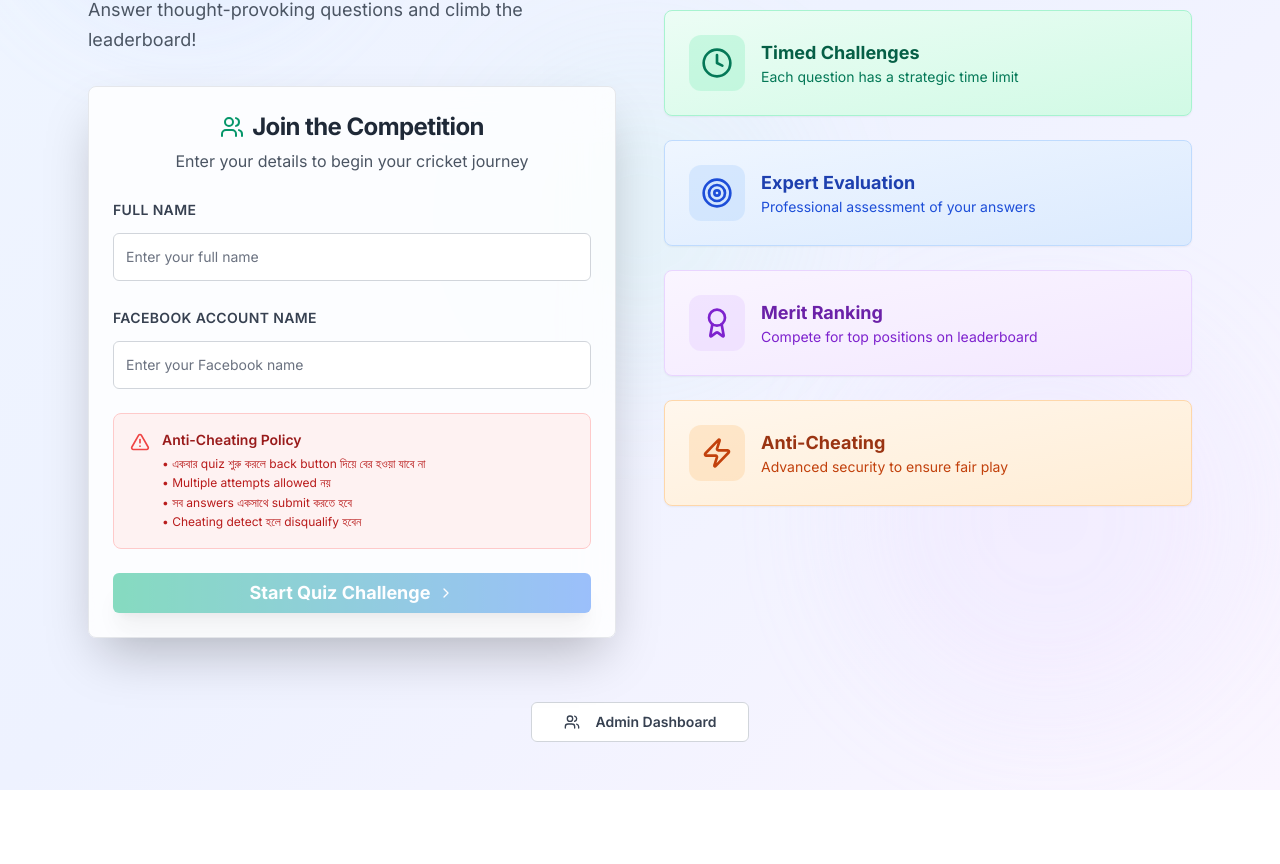
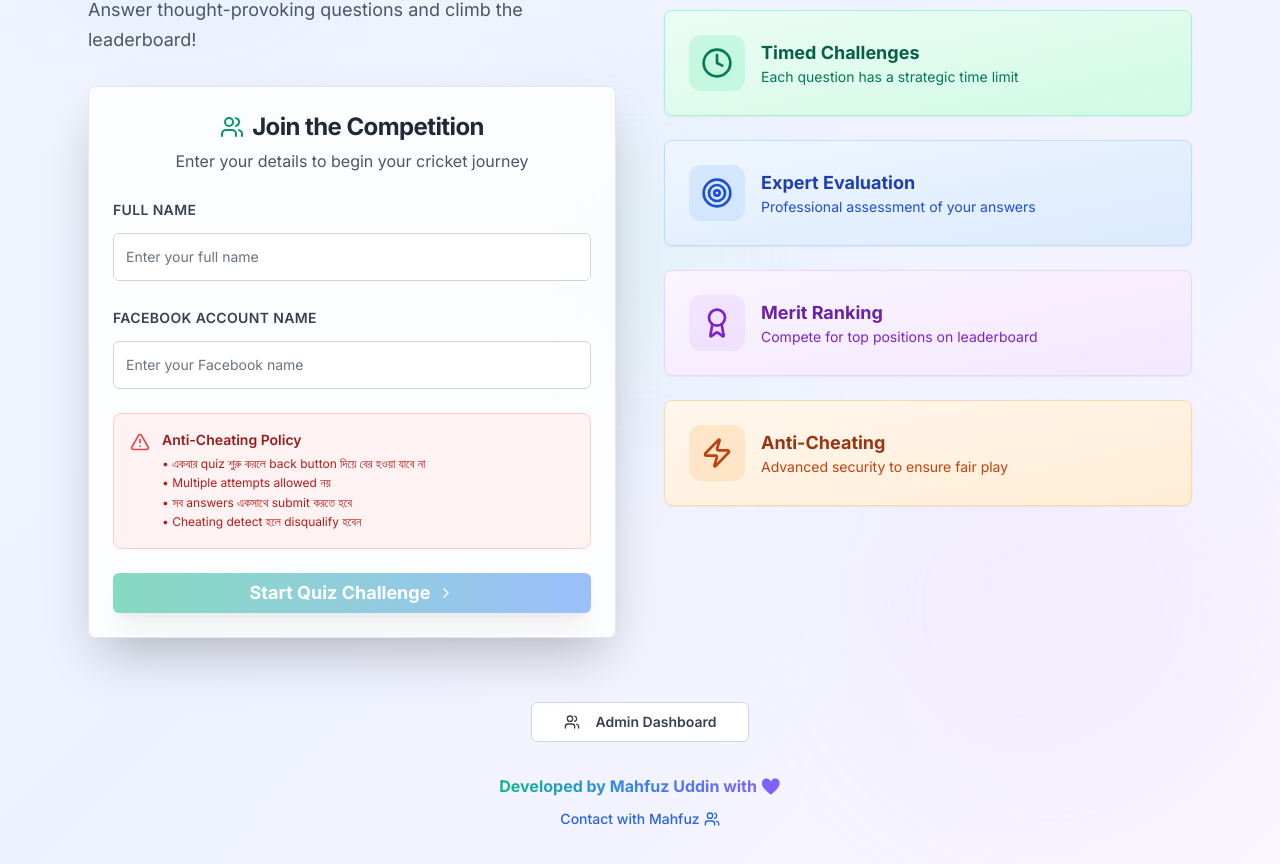
Before and after one commit to mahfux090/BFCB-Quiz, a Next.js app: page / in a window 1280 px wide. Shown: the part 358-1222 px from the top of the page. Before the commit the page ends 1148 px from the top, so only its background shows below. Built offline with nearby package versions, Linux system fonts and the light colour scheme.

Commit message:
feat: Add heartbeat animation and developer credit section to homepage

```diff
--- a/app/globals.css
+++ b/app/globals.css
@@ -147,3 +147,28 @@ html {
 .pulse-ring {
   animation: pulse-ring 1.25s cubic-bezier(0.215, 0.61, 0.355, 1) infinite;
 }
+
+@keyframes heartbeat {
+  0% {
+    transform: scale(1);
+  }
+  15% {
+    transform: scale(1.2);
+  }
+  30% {
+    transform: scale(1);
+  }
+  45% {
+    transform: scale(1.2);
+  }
+  60% {
+    transform: scale(1);
+  }
+  100% {
+    transform: scale(1);
+  }
+}
+
+.animate-heartbeat {
+  animation: heartbeat 1.5s infinite;
+}
--- a/app/page.tsx
+++ b/app/page.tsx
@@ -429,6 +429,23 @@ export default function HomePage() {
             Admin Dashboard
           </Button>
         </div>
+
+        {/* Developer Credit */}
+        <div className="text-center mt-8 text-gray-500 text-sm">
+          <span className="gradient-text font-bold text-base animate-heartbeat">Developed by Mahfuz Uddin with ❤️</span>
+        </div>
+
+        {/* Contact Link */}
+        <div className="text-center mt-2">
+          <a
+            href="https://www.facebook.com/mahfux090"
+            target="_blank"
+            rel="noopener noreferrer"
+            className="text-blue-600 hover:text-blue-800 font-medium text-sm inline-flex items-center gap-1 transition-colors duration-200"
+          >
+            Contact with Mahfuz <Users className="h-4 w-4" />
+          </a>
+        </div>
       </div>
     </div>
   )
```
